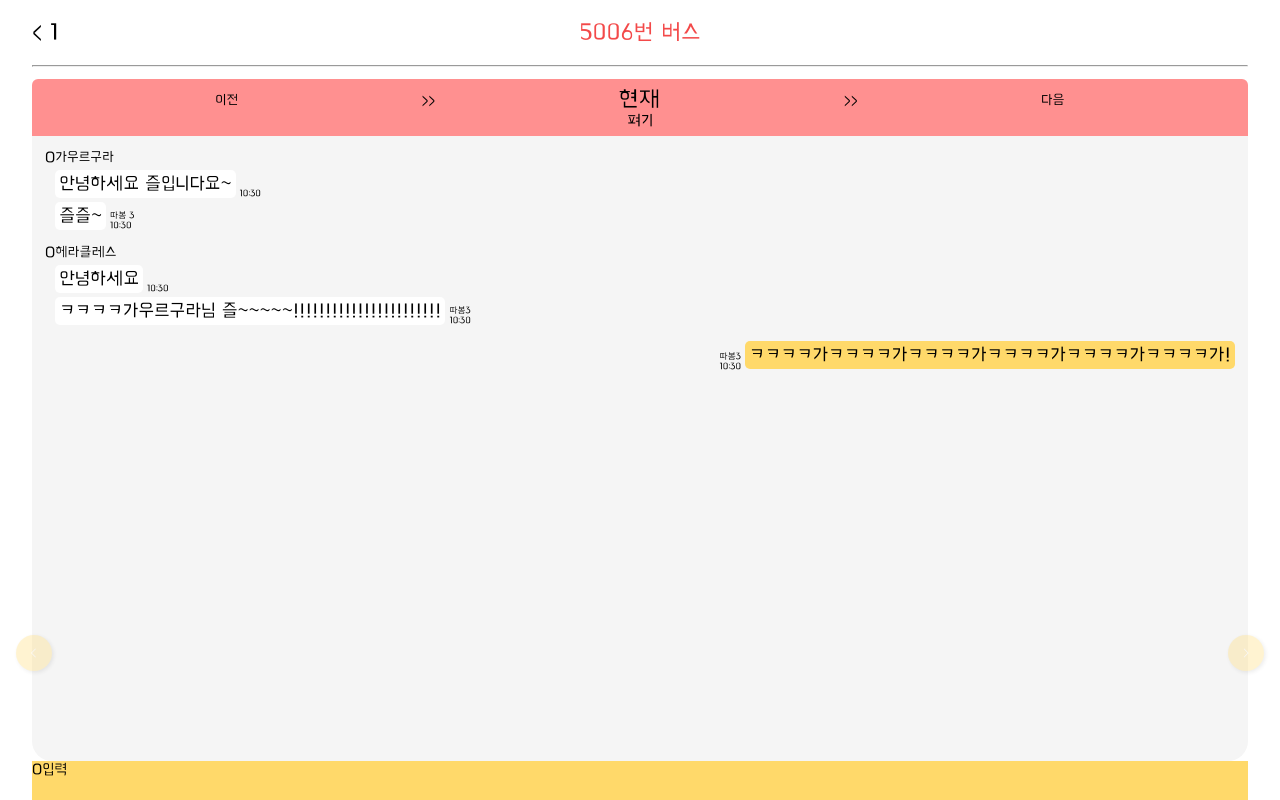
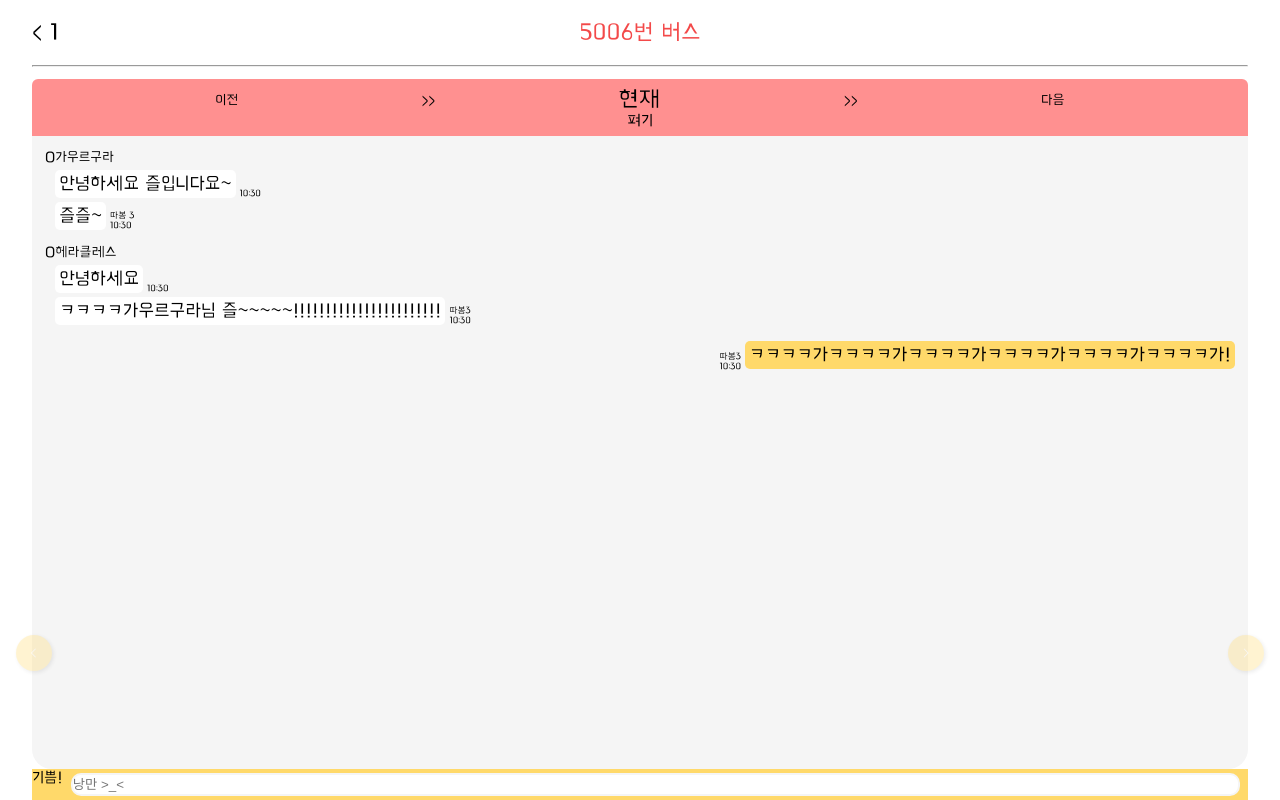
Before and after one commit to shy625/nangman-bus, a Vue app in the folder front/: page /chat/1 in a window 1280 px wide. Built offline with nearby package versions, Linux system fonts and the light colour scheme.

Commit message:
[feature] chat input except emo collapse

```diff
--- a/front/src/views/chat/ChatView.vue
+++ b/front/src/views/chat/ChatView.vue
@@ -47,6 +47,10 @@
 .el-carousel__container {
   height: 100% !important;
 }
+.el-carousel__item {
+  display: flex !important;
+  flex-direction: column;
+}
 .el-carousel__arrow {
   top: 80% !important;
   opacity: 0.3;
--- a/front/src/views/chat/components/BusStops.vue
+++ b/front/src/views/chat/components/BusStops.vue
@@ -49,6 +49,7 @@
 
 let data = ref({ isToggled: false })
 
+// 더미데이터
 const busstops = [
   {
     content: 'Event start',
@@ -173,7 +174,7 @@
   width: 100%;
   overflow: hidden;
   max-height: 30vh;
-  opacity: 0.95;
+  opacity: 0.97;
   /* -webkit-transition: max-height 0.3s;
   -moz-transition: max-height 0.3s;
   -ms-transition: max-height 0.3s;
--- a/front/src/views/chat/components/ChatRoom.vue
+++ b/front/src/views/chat/components/ChatRoom.vue
@@ -61,8 +61,13 @@
       </div>
     </div>
     <div class="chat-input">
-      <div class="input-state">O</div>
-      <div class="input-content">입력</div>
+      <div class="input-state">
+        <div>기쁨!</div>
+        <!-- <div>2</div>
+        <div>3</div>
+        <div>4</div> -->
+      </div>
+      <input class="input-content" type="text" placeholder="낭만 >_<">
     </div>
   </div>
 </template>
@@ -71,12 +76,15 @@
 </script>
 <style>
 .chatroom {
+  flex-grow: 1;
+  display: flex;
+  flex-direction: column;
   margin: 0px 32px;
-  height: 100%;
+  height: 720px;
 }
 .chat-list {
   padding: 1px;
-  height: 85%;
+  height: 95%;
   background-color: #F5F5F5;
   border-radius: 0px 0px 20px 20px;
 
@@ -136,12 +144,18 @@
   font-size: 0.6rem;
 }
 .chat-input {
-  height: 100%;
-}
-.chat-input {
   display: flex;
+  flex-grow: 1;
   background-color: #FFD96A;
 }
-
-
+.input-content {
+  margin: 4px 8px;
+  padding: 0px;
+  border: 2px solid #F5F5F5;
+  border-radius: 10px;
+  flex-grow: 1;
+}
+.input-content:focus {
+  outline: 0;
+}
 </style>
```
